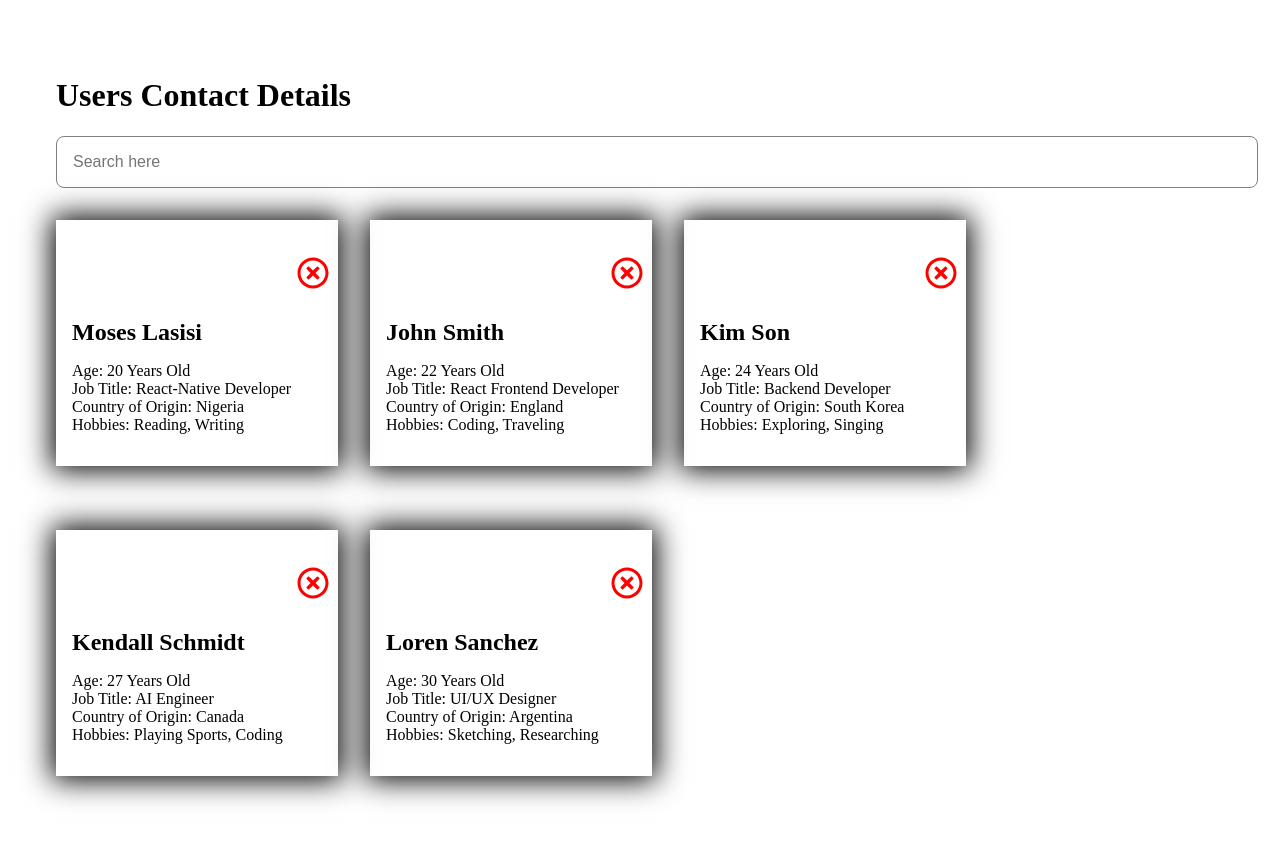
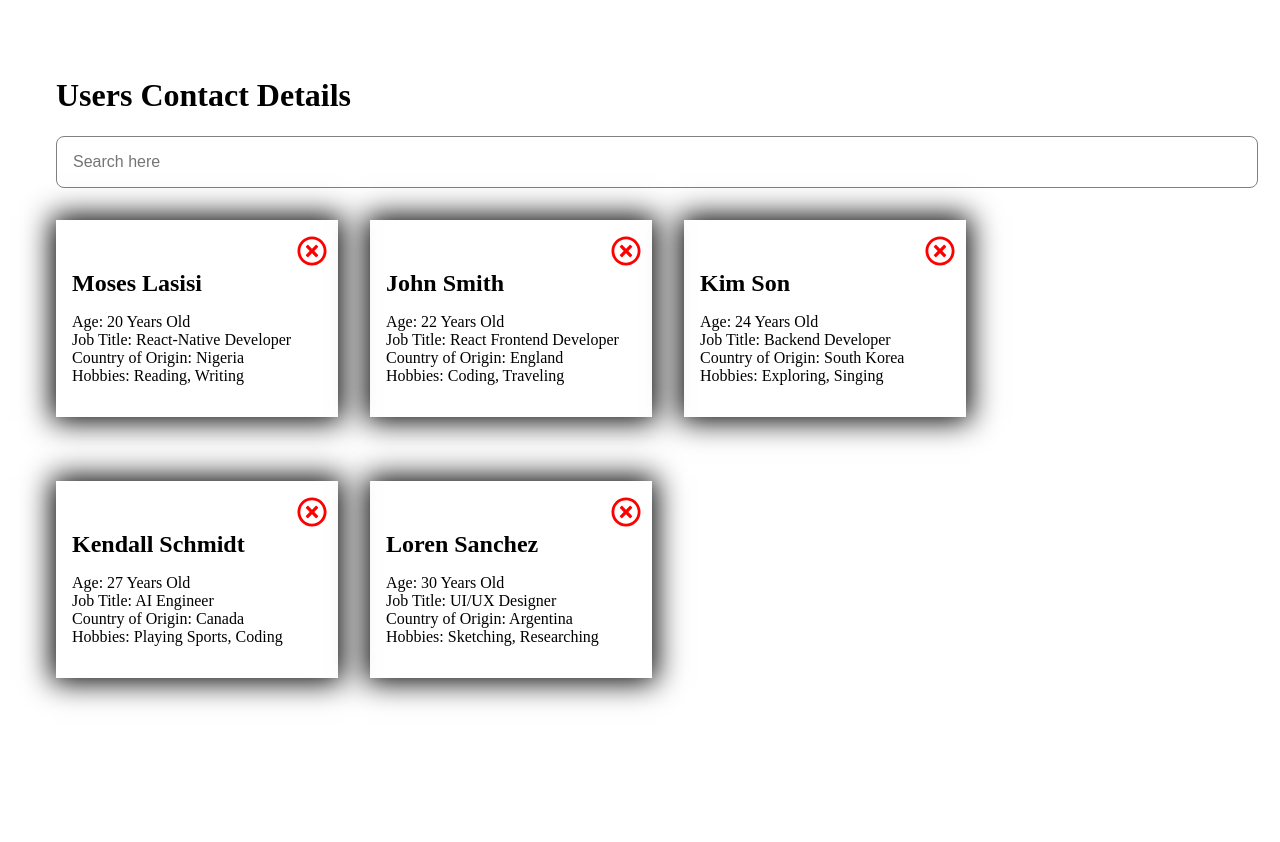
Before and after one commit to ShinaJr/cybadot-frontend-react-task, a React (Create React App) app: page / in a window 1280 px wide. Shown: the top 842 px of the page. After the commit the page ends 800 px from the top, so only its background shows below. Built offline with nearby package versions, Linux system fonts and the light colour scheme.

Commit message:
Fix
Added some fix to the card.js file..

```diff
--- a/package.json
+++ b/package.json
@@ -9,6 +9,7 @@
     "@testing-library/user-event": "^13.5.0",
     "react": "^18.2.0",
     "react-dom": "^18.2.0",
+    "react-icons": "^5.2.1",
     "react-redux": "^8.0.5",
     "react-scripts": "5.0.1",
     "web-vitals": "^2.1.4"
@@ -16,7 +17,7 @@
   "scripts": {
     "start": "react-scripts start",
     "predeploy": "npm run build",
-    "deploy":"gh-pages-d build",
+    "deploy": "gh-pages-d build",
     "build": "react-scripts build",
     "test": "react-scripts test",
     "eject": "react-scripts eject"
--- a/src/App.js
+++ b/src/App.js
@@ -10,7 +10,7 @@ function App() {
       <Provider store={store}>
         {/* <SearchBar /> */}
         <div className="cards_container">
-          <Card />
+          <Card/>
         </div>
       </Provider>
     </div>
--- a/src/components/Cards.js
+++ b/src/components/Cards.js
@@ -18,7 +18,7 @@ export const Card = () => {
     //creating copy of users
     var updatedUsers = [...users];
     //including all items that include the search query
-    updatedUsers = updatedUsers.filter((user, index) => {
+    updatedUsers = updatedUsers.filter((user) => {
       return (
         user.name.toLowerCase().indexOf(query.toLowerCase()) !== -1 ||
         user.job.toLowerCase().indexOf(query.toLowerCase()) !== -1 ||
@@ -35,7 +35,7 @@ export const Card = () => {
     //     return user.match(searchInput);
     //   });
   };
-  console.log(filteredList);
+  // console.log(filteredList);
   // const deleteUser1 = filteredList.filter((user, id) =>
   //   user.splice(user.id, 2)
   // );
@@ -57,22 +57,24 @@ export const Card = () => {
         className="search-box"
       />
       <div className="cards_container">
-        {filteredList.map(
+        {users.map(
           (
             user,
-            index //user is the payload
+            index
+            //user is the payload
           ) => {
             return (
-              <div key={index} className="card">
+              <div key={user.id} className="card">
                 <div style={{ flexDirection: "row" }}>
                   <div className="card_button">
-                    <h1
-                      key={index}
-                      style={{ color: "red", marginLeft: "225px" }}
-                      onClick={() => removeUser(user)}
-                    >
-                      {/* //user is the payload */} <FaRegTimesCircle />{" "}
-                    </h1>
+                    {
+                      <FaRegTimesCircle
+                        size={30}
+                        color="red"
+                        style={{ marginLeft: "225px" }}
+                        onClick={() => removeUser(user)}
+                      />
+                    }
                   </div>
                   <div className="card_title">{user.name}</div>
                 </div>
--- a/src/components/SearchBar.js
+++ b/src/components/SearchBar.js
@@ -1,5 +1,5 @@
 import React, { useState } from "react";
-import { useSelector} from "react-redux";
+import { useSelector } from "react-redux";
 
 export const SearchBar = () => {
   const users = useSelector((state) => state.user1.user);
--- a/src/features/user/userSlice.js
+++ b/src/features/user/userSlice.js
@@ -14,7 +14,7 @@ export const userSlice = createSlice({
         (user) => user.id !== action.payload.id
       );
       state.user = removeUser;
-      //state.user.pop(action.payload.id);
+      // state.user.pop(action.payload.id);
       // state.user.splice(action.payload.id, 2);
     },
   },
```
Also changed, not shown: 1 other file (tests, documents, lock files or other folders).
